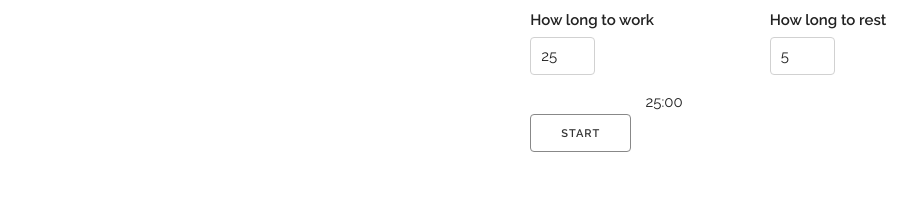
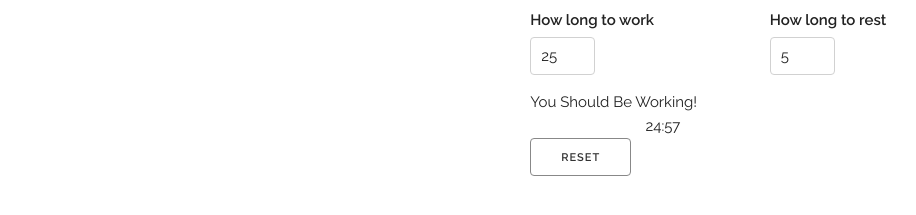
Before and after one commit to kieranharding/Pomodoro, a plain HTML site: page index.html in a window 1280 px wide. Both pictures are taken after a click on the button "START". Shown: the part 107-322 px from the top of the page, without its empty margins (129-1045 px from the left). Drawn offline with Linux system fonts and the light colour scheme.

Commit message:
Working clock!
Functionally working.

```diff
--- a/client.js
+++ b/client.js
@@ -7,7 +7,7 @@ var State = {
   setEndTime: function(interval) {
     //  Expects interval in milliseconds
     /*  Storing endTime in clock rather than state so that it will persist if
-        I decide to go soft and allow pausing of pomodoro intervals */
+        I decide to go add pausing of pomodoro intervals */
     this.target.endTime = new Date().getTime() + interval
   },
   getRemainingTime: function() {
@@ -15,19 +15,19 @@ var State = {
     /*  Separate from display so that it can be used in calculating the colour
         gradient. */
     if (this.target.endTime) {
-      return this.target.endTime - new Date().getTime()
+      return Math.max(this.target.endTime - new Date().getTime(),0)
     }
   },
   displayRemainingTime: function() {
     if (this.target.endTime) {
-      var seconds = Math.floor(getRemainingTime() / 1000)
+      var seconds = Math.floor(this.getRemainingTime() / 1000)
       var minutes = Math.floor(seconds / 60)
       seconds -= minutes * 60
-      this.target.clock.innerText = minutes + ':' + padDigits(seconds)
+      this.target.display.innerText = minutes + ':' + padDigits(seconds)
     }
   },
-  setInterval: function(elementName) {
-    var min = $el[elementName].textContent || $el[elementName].innerText
+  setUserInterval: function(elementName) {
+    var min = this.target[elementName].value
     this.target.interval = min * 60 * 1000
   },
   getInterval: function() {
@@ -37,19 +37,23 @@ var State = {
 }
 
 //  Create each possible state and override methods
-var StateFresh = Object.create(State, {
+var StateFresh = Object.create(State, { //Using the properties object is a mistake
   //  StateFresh - page load or after the reset button
   pushButton: {
     value: function() {
       this.target.changeState(StateWorking)
+      return false
     },
-    enumerable: false
+    enumerable: false,
+    writable: false,
+    configurable: false
   },
   entry: {
     value: function() {
       this.target.endTime = null  //  Make sure no Remaining Time methods fire
       this.target.display.innerText = this.target.work.value + ':00'
       this.target.button.innerText = "Start"
+      //  Set background color to the Rest color
     },
     enumerable: false,
     writable: false,
@@ -59,9 +63,108 @@ var StateFresh = Object.create(State, {
     value: function() {},
     enumerable: false
   }
-  //    working - timer is counting the work interval
   //    resting - timer is counting the rest interval
   //    stopped - user has paused the clock. Skip this. Pomodoro or don't.
+})
+
+var StateWorking = Object.create(State, {
+  //    working - timer is counting the work interval
+  pushButton: {
+    value: function() {
+      this.target.interrupt = true
+      this.target.changeState(StateFresh)
+    },
+    enumerable: false,
+    writable: false,
+    configurable: false
+  },
+  entry: {
+    value: function() {
+      //  Set the work interval
+      this.setUserInterval('work')
+      this.setEndTime(this.target.interval)
+
+      //  Allow the clock to run
+      this.target.interrupt = false
+
+      //  Start the clock
+      var _this = this
+      var t = setInterval(function() {
+        if (_this.target.interrupt) { //The user has pressed "Reset"
+          clearInterval(t)
+          _this.target.changeState(StateFresh)
+        } else if (!_this.getRemainingTime()) { //We are out of time
+          clearInterval(t)
+          _this.target.changeState(StateResting)
+        } else {
+          _this.displayRemainingTime()
+        }
+      }, 100)
+
+      //  Change the display
+      this.target.status.innerText = 'You Should Be Working!'
+      this.target.button.innerText = "Reset"
+
+      //  TODO: Change the background color with clock progress
+    },
+    enumerable: false,
+    writable: false,
+    configurable: false
+  },
+  exit: {
+    value: function() {},
+    enumerable: false
+  }
+})
+
+var StateResting = Object.create(State, {
+  //    resting - timer is counting the rest interval
+  pushButton: {
+    value: function() {
+      this.target.interrupt = true
+      this.target.changeState(StateFresh)
+    },
+    enumerable: false,
+    writable: false,
+    configurable: false
+  },
+  entry: { // TODO: This was a big copy/paste. It should be in the super.
+    value: function() {
+      //  Set the work interval
+      this.setUserInterval('rest')
+      this.setEndTime(this.target.interval)
+
+      //  Allow the clock to run
+      this.target.interrupt = false
+
+      //  Start the clock
+      var _this = this
+      var t = setInterval(function() {
+        if (_this.target.interrupt) { //The user has pressed "Reset"
+          clearInterval(t)
+          _this.target.changeState(StateFresh)
+        } else if (!_this.getRemainingTime()) { //We are out of time
+          clearInterval(t)
+          _this.target.changeState(StateWorking)
+        } else {
+          _this.displayRemainingTime()
+        }
+      }, 100)
+
+      //  Change the display
+      this.target.status.innerText = 'You Should Be Resting!'
+      this.target.button.innerText = "Reset"
+
+      //  TODO: Change the background color with clock progress
+    },
+    enumerable: false,
+    writable: false,
+    configurable: false
+  },
+  exit: {
+    value: function() {},
+    enumerable: false
+  }
 })
 
 //  Create a clock object
@@ -75,20 +178,33 @@ var clock = {
     this.work = document.getElementById('work')
     this.rest = document.getElementById('rest')
     this.button = document.getElementById('start-stop')
+    this.status = document.getElementById('status')
+
     //  Define initial state
     this.workMinutes = 20
     this.restMinutes = 10
     this.state = null
+
     //  Create state objects
     StateFresh.init(this)
+    StateWorking.init(this)
+    StateResting.init(this)
+
     //  Start with a fresh Pomodoro
     this.changeState(StateFresh)
+
+    //  Listen to the button
+    this.button.addEventListener('click', this.pushButton.bind(this))
   },
   changeState: function(state) {
     this.state && this.state.exit()
     this.state = state
     this.state.entry()
   },
+  pushButton: function() {
+    this.state.pushButton()
+    return false
+  }
 }
 
 function padDigits(s) { //  Where to keep a lonely helper function?
--- a/index.html
+++ b/index.html
@@ -56,6 +56,7 @@
             </div>
           </div>
         </div>
+        <div id="status"></div>
         <div id="clock">
         </div>
         <div class="row" id="buttons">
```
